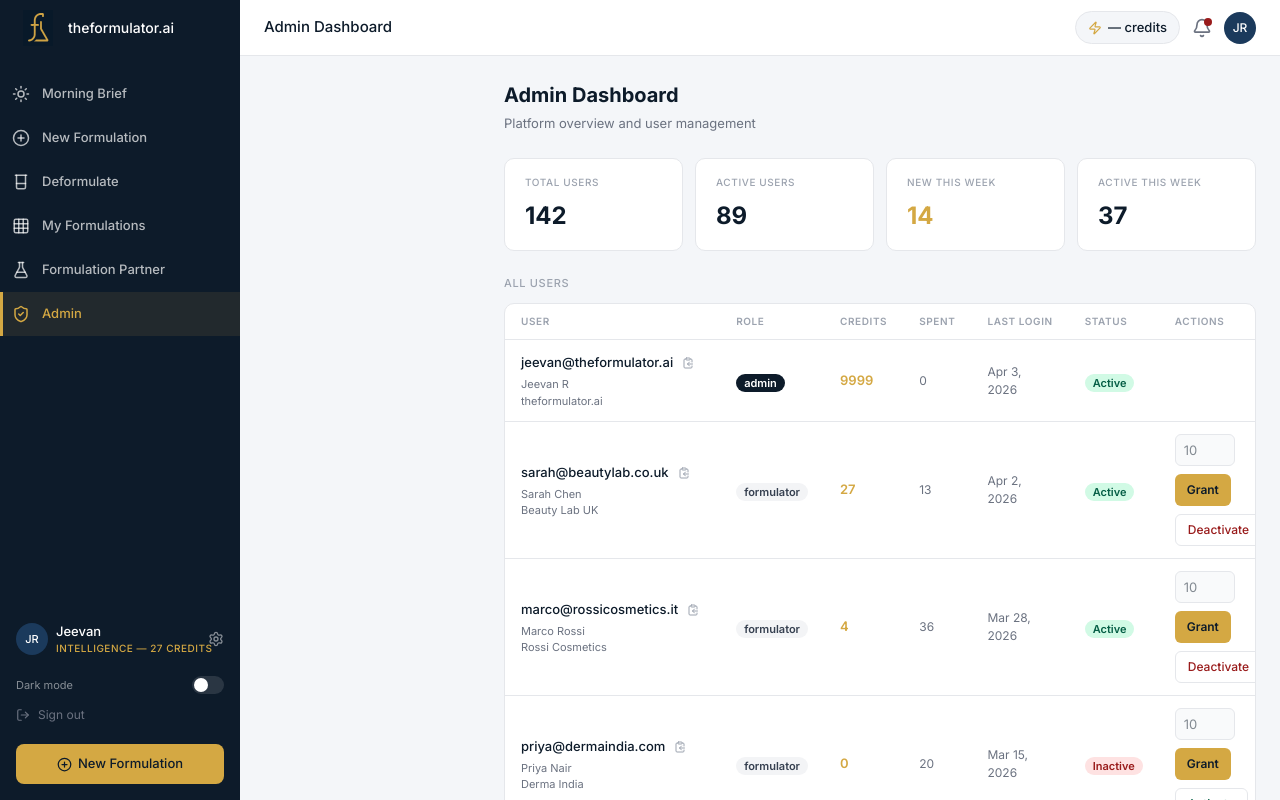
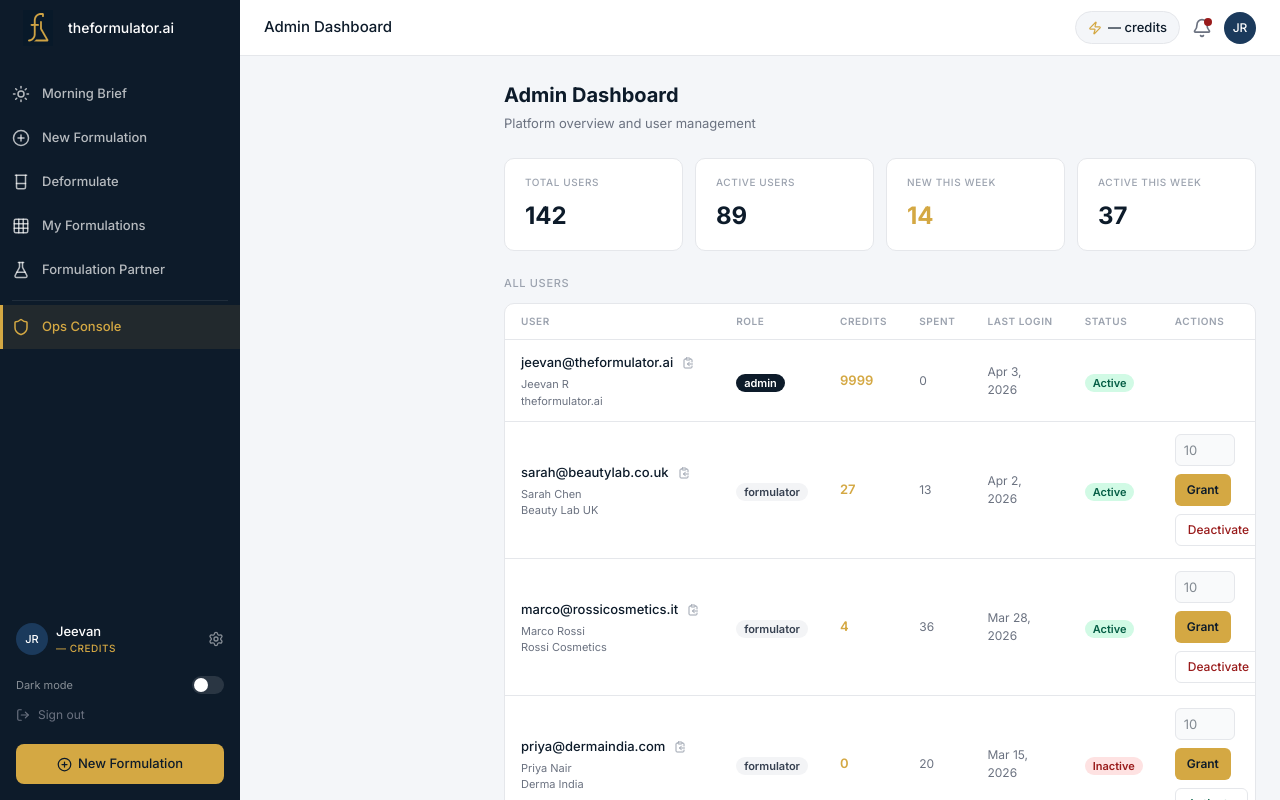
Before and after one commit to Glowoflife/v0-saa-s-platform-shell, a Next.js app: page /ops in a window 1280 px wide. Built offline with nearby package versions, Linux system fonts and the light colour scheme; no server answers; sample sign-in values are in the browser's storage.

Commit message:
made chnages to front end

```diff
--- a/app/ops/page.tsx
+++ b/app/ops/page.tsx
@@ -151,8 +151,9 @@ export default function AdminPage() {
   const [data, setData] = useState<DashboardData | null>(null)
   const [loading, setLoading] = useState(true)
   const [accessDenied, setAccessDenied] = useState(false)
-  const [grantInputs, setGrantInputs] = useState<Record<string, number>>({})
+  const [grantInputs, setGrantInputs] = useState<Record<string, string>>({})
   const [grantStatus, setGrantStatus] = useState<Record<string, "success" | "error" | null>>({})
+  const [grantErrors, setGrantErrors] = useState<Record<string, string>>({})
   const [copiedId, setCopiedId] = useState<string | null>(null)
 
   const bg = dark ? "#060F1A" : "#F4F6F9"
@@ -253,12 +254,22 @@ export default function AdminPage() {
         headers: { "Content-Type": "application/json", Authorization: `Bearer ${token}` },
         body: JSON.stringify({ user_id: userId, credits: parseInt(grantInputs[userId] ?? "", 10) }),
       })
-      if (!res.ok) throw new Error()
+      if (!res.ok) {
+        let detail = "Grant failed"
+        try {
+          const body = await res.json()
+          if (body?.detail) detail = body.detail
+        } catch {}
+        setGrantErrors((e) => ({ ...e, [userId]: detail }))
+        setGrantStatus((s) => ({ ...s, [userId]: "error" }))
+        setTimeout(() => setGrantStatus((s) => ({ ...s, [userId]: null })), 3000)
+        return
+      }
       applyGrant()
+      setTimeout(() => setGrantStatus((s) => ({ ...s, [userId]: null })), 2000)
     } catch {
       // API not live — apply locally
       applyGrant()
-    } finally {
       setTimeout(() => setGrantStatus((s) => ({ ...s, [userId]: null })), 2000)
     }
   }
@@ -429,7 +440,7 @@ export default function AdminPage() {
                           <span style={{ fontSize: 12, color: "#065F46" }}>Granted</span>
                         )}
                         {grantStatus[user.user_id] === "error" && (
-                          <span style={{ fontSize: 12, color: "#991B1B" }}>Failed</span>
+                          <span style={{ fontSize: 12, color: "#991B1B" }}>{grantErrors[user.user_id] ?? "Failed"}</span>
                         )}
                         {/* Deactivate / Activate */}
                         <button
--- a/components/sidebar.tsx
+++ b/components/sidebar.tsx
@@ -7,7 +7,7 @@ import {
   FlaskConical,
   Beaker,
   Settings,
-  ShieldCheck,
+  Shield,
   LogOut,
 } from "lucide-react"
 import Link from "next/link"
@@ -16,6 +16,7 @@ import { usePathname } from "next/navigation"
 import { useTheme } from "@/components/theme-context"
 import { useState, useEffect } from "react"
 import { apiFetch } from "@/lib/api-client"
+import { useCredits } from "@/hooks/use-credits"
 
 type NavItem = {
   icon: React.ElementType
@@ -35,6 +36,7 @@ export function Sidebar() {
   const { dark, toggleDark } = useTheme()
   const pathname = usePathname()
   const [isAdmin, setIsAdmin] = useState(false)
+  const credits = useCredits()
 
   useEffect(() => {
     try {
@@ -129,8 +131,10 @@ export function Sidebar() {
           )
         })}
 
-        {/* Admin link — only visible to admin role */}
+        {/* Ops Console — only visible to admin role */}
         {isAdmin && (
+          <>
+            <div style={{ margin: "8px 12px 4px", borderTop: "1px solid rgba(255,255,255,0.08)" }} />
             <Link
               href="/ops"
               style={
@@ -146,11 +150,12 @@ export function Sidebar() {
                 if (pathname !== "/ops") (e.currentTarget as HTMLElement).style.backgroundColor = "transparent"
               }}
             >
-            <ShieldCheck size={18} style={{ color: pathname === "/ops" ? "#D4A843" : "#D4A843", opacity: pathname === "/ops" ? 1 : 0.7 }} />
+              <Shield size={18} style={{ color: "#D4A843", opacity: pathname === "/ops" ? 1 : 0.7 }} />
               <span style={{ color: pathname === "/ops" ? "#D4A843" : "rgba(212,168,67,0.70)", fontSize: 13, fontWeight: 500 }}>
-              Admin
+                Ops Console
               </span>
             </Link>
+          </>
         )}
       </nav>
 
@@ -188,7 +193,7 @@ export function Sidebar() {
                 whiteSpace: "nowrap",
               }}
             >
-              {"INTELLIGENCE — 27 CREDITS"}
+              {credits !== null ? `${credits} credits` : "— credits"}
             </span>
           </div>
           <Settings size={16} style={{ color: "rgba(255,255,255,0.50)" }} />
--- a/components/topbar.tsx
+++ b/components/topbar.tsx
@@ -1,11 +1,9 @@
 "use client"
 
-import { useState, useEffect } from "react"
 import { Zap, Bell } from "lucide-react"
 import { usePathname } from "next/navigation"
 import { useTheme } from "@/components/theme-context"
-
-const API_BASE = process.env.NEXT_PUBLIC_API_URL || "https://api.theformulator.ai"
+import { useCredits } from "@/hooks/use-credits"
 
 const PAGE_TITLES: Record<string, string> = {
   "/": "Morning Brief",
@@ -24,77 +22,11 @@ function getPageTitle(pathname: string): string {
   return "theformulator.ai"
 }
 
-async function fetchCredits(): Promise<number | null> {
-  const token = localStorage.getItem("tf_access_token")
-  if (!token) return null
-
-  const res = await fetch(`${API_BASE}/api/user/credits`, {
-    headers: { Authorization: `Bearer ${token}` },
-  })
-
-  if (res.ok) {
-    const data = await res.json()
-    return data.credits_remaining ?? null
-  }
-
-  if (res.status === 401) {
-    const refreshToken = localStorage.getItem("tf_refresh_token")
-    if (!refreshToken) return null
-
-    const refreshRes = await fetch(`${API_BASE}/auth/refresh`, {
-      method: "POST",
-      headers: { "Content-Type": "application/json" },
-      body: JSON.stringify({ refresh_token: refreshToken }),
-    })
-
-    if (!refreshRes.ok) return null
-
-    const refreshData = await refreshRes.json()
-    localStorage.setItem("tf_access_token", refreshData.access_token)
-    localStorage.setItem("tf_refresh_token", refreshData.refresh_token)
-
-    const retry = await fetch(`${API_BASE}/api/user/credits`, {
-      headers: { Authorization: `Bearer ${refreshData.access_token}` },
-    })
-
-    if (retry.ok) {
-      const data = await retry.json()
-      return data.credits_remaining ?? null
-    }
-  }
-
-  return null
-}
-
 export function Topbar() {
   const { dark } = useTheme()
   const pathname = usePathname()
   const title = getPageTitle(pathname)
-  const [credits, setCredits] = useState<number | null>(null)
-
-  useEffect(() => {
-    let cancelled = false
-
-    async function load() {
-      try {
-        const result = await fetchCredits()
-        if (!cancelled) setCredits(result)
-      } catch {
-        // silently ignore — don't break the UI
-      }
-    }
-
-    void load()
-
-    const interval = setInterval(() => {
-      void load()
-    }, 60_000)
-
-    return () => {
-      cancelled = true
-      clearInterval(interval)
-    }
-  }, [pathname])
+  const credits = useCredits()
 
   return (
     <header
--- /dev/null
+++ b/hooks/use-credits.ts
@@ -0,0 +1,77 @@
+"use client"
+
+import { useState, useEffect } from "react"
+
+const API_BASE = process.env.NEXT_PUBLIC_API_URL || "https://api.theformulator.ai"
+
+async function fetchCredits(): Promise<number | null> {
+  const token = localStorage.getItem("tf_access_token")
+  if (!token) return null
+
+  const res = await fetch(`${API_BASE}/api/user/credits`, {
+    headers: { Authorization: `Bearer ${token}` },
+  })
+
+  if (res.ok) {
+    const data = await res.json()
+    return data.credits_remaining ?? null
+  }
+
+  if (res.status === 401) {
+    const refreshToken = localStorage.getItem("tf_refresh_token")
+    if (!refreshToken) return null
+
+    const refreshRes = await fetch(`${API_BASE}/auth/refresh`, {
+      method: "POST",
+      headers: { "Content-Type": "application/json" },
+      body: JSON.stringify({ refresh_token: refreshToken }),
+    })
+
+    if (!refreshRes.ok) return null
+
+    const refreshData = await refreshRes.json()
+    localStorage.setItem("tf_access_token", refreshData.access_token)
+    localStorage.setItem("tf_refresh_token", refreshData.refresh_token)
+
+    const retry = await fetch(`${API_BASE}/api/user/credits`, {
+      headers: { Authorization: `Bearer ${refreshData.access_token}` },
+    })
+
+    if (retry.ok) {
+      const data = await retry.json()
+      return data.credits_remaining ?? null
+    }
+  }
+
+  return null
+}
+
+export function useCredits(): number | null {
+  const [credits, setCredits] = useState<number | null>(null)
+
+  useEffect(() => {
+    let cancelled = false
+
+    async function load() {
+      try {
+        const result = await fetchCredits()
+        if (!cancelled) setCredits(result)
+      } catch {
+        // silently ignore — don't break the UI
+      }
+    }
+
+    void load()
+
+    const interval = setInterval(() => {
+      void load()
+    }, 60_000)
+
+    return () => {
+      cancelled = true
+      clearInterval(interval)
+    }
+  }, [])
+
+  return credits
+}
```
Lines whose indentation alone changed are shown as unchanged.
